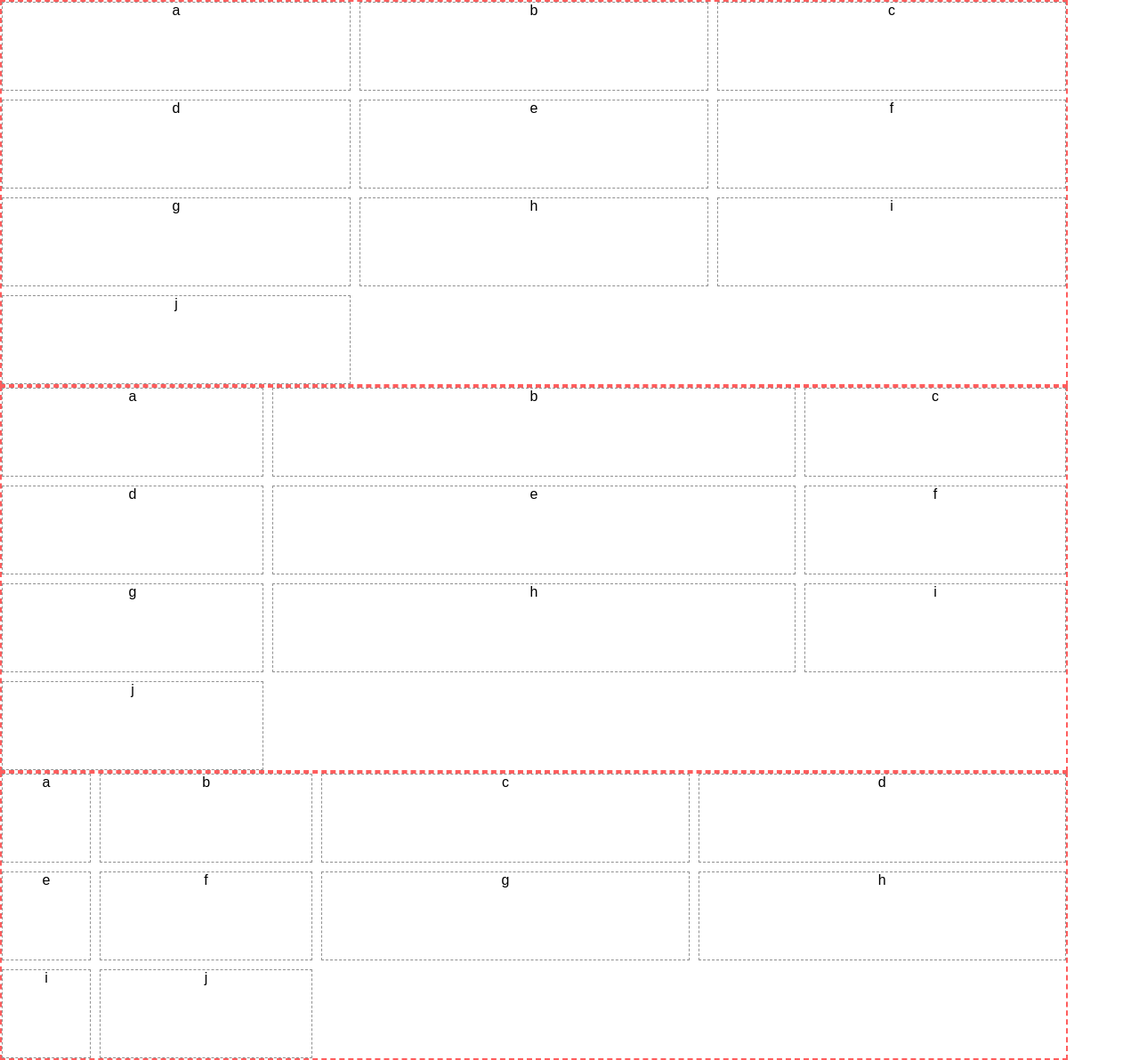
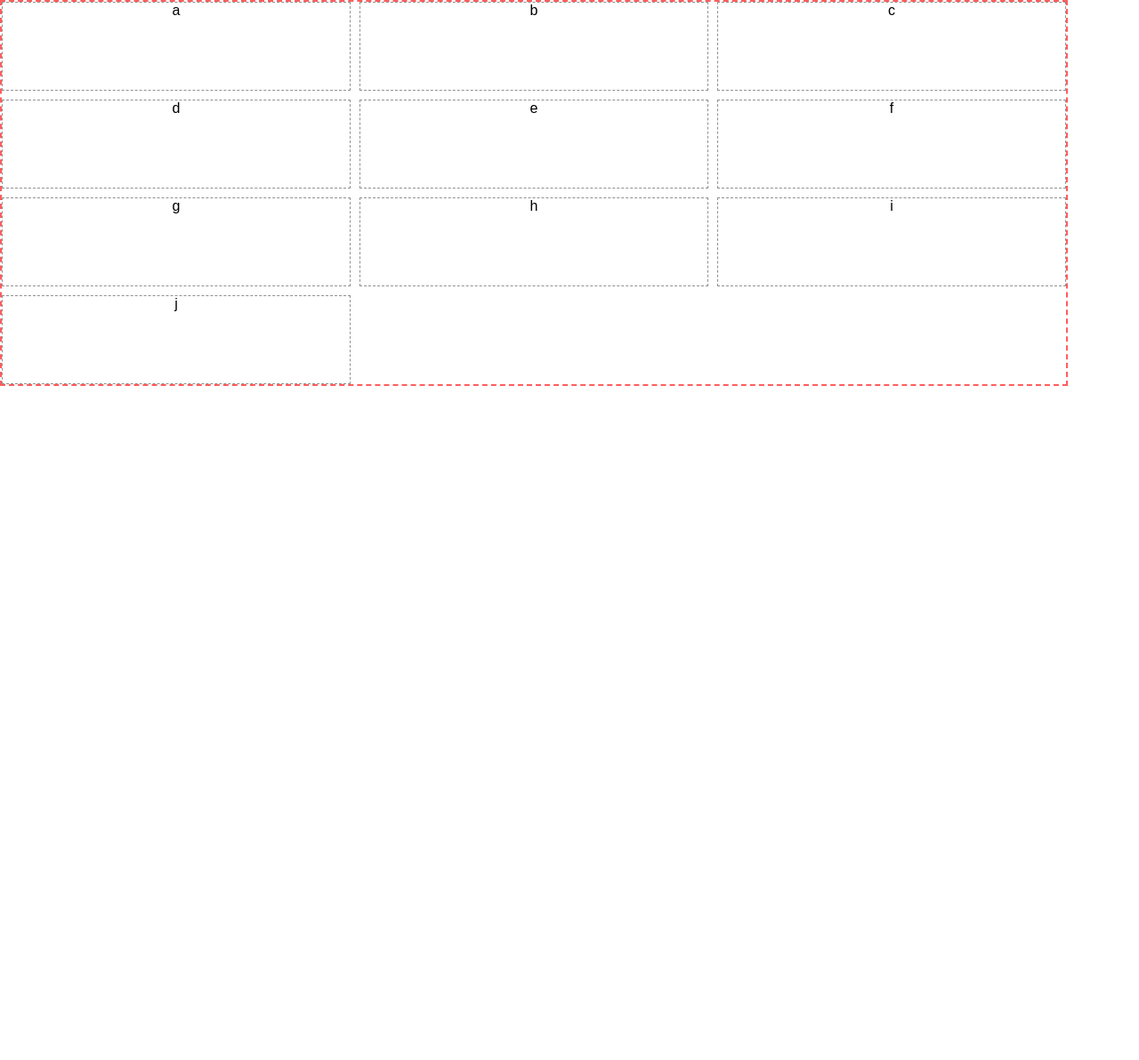
Before and after one commit to JVCasas/Curso_Em_Video, a PHP site: page / in a window 1280 px wide. Shown: the whole page at 89% size. After the commit the page ends 434 px from the top, so only its background shows below. Run offline with PHP 8.4, Linux system fonts and the light colour scheme.

Commit message:
Aula 10 Capítulo 28 Módulo 5 HTML

```diff
--- a/HTML5_e_CSS3/Exercicios/EX001_cap_28/index.html
+++ b/HTML5_e_CSS3/Exercicios/EX001_cap_28/index.html
@@ -19,29 +19,5 @@
         <div class="item">i</div>
         <div class="item">j</div>
     </div>
-    <div class="container-b">
-        <div class="item">a</div>
-        <div class="item">b</div>
-        <div class="item">c</div>
-        <div class="item">d</div>
-        <div class="item">e</div>
-        <div class="item">f</div>
-        <div class="item">g</div>
-        <div class="item">h</div>
-        <div class="item">i</div>
-        <div class="item">j</div>
-    </div>
-    <div class="container-c">
-        <div class="item">a</div>
-        <div class="item">b</div>
-        <div class="item">c</div>
-        <div class="item">d</div>
-        <div class="item">e</div>
-        <div class="item">f</div>
-        <div class="item">g</div>
-        <div class="item">h</div>
-        <div class="item">i</div>
-        <div class="item">j</div>
-    </div>
 </body>
 </html>
--- a/HTML5_e_CSS3/Exercicios/EX001_cap_28/styles/style.css
+++ b/HTML5_e_CSS3/Exercicios/EX001_cap_28/styles/style.css
@@ -22,35 +22,10 @@ div.container {
     place-items: stretch stretch;
     place-content: stretch stretch;
     grid-template: repeat(3, 100px) / repeat(3, 1fr);
-    /* repeat() função que repete valores */
-    /* repeat(numero de repetições, valor para repetir) */
-    /* xfr - valor que trabalha o tamanho do container por fração (o tamanho total do container é representado pela soma total fr dos itens */
-
-}
-
-div.container-b {
-    display: grid;
-    width: 1200px;
-    gap: 10px;
-    border: 2px dashed #ff5d5d;
-    grid-auto-rows: 100px;
-    grid-auto-columns: 100px;
-    place-items: stretch stretch;
-    place-content: stretch stretch;
-    grid-template: repeat(3, 100px) / 1fr 2fr 1fr;
-}
-
-div.container-c {
-    display: grid;
-    width: 1200px;
-    gap: 10px;
-    border: 2px dashed #ff5d5d;
-    grid-auto-rows: 100px;
-    grid-auto-columns: 100px;
-    place-items: stretch stretch;
-    place-content: stretch stretch;
-    grid-template: repeat(3, 100px) / 100px 20% 1fr 1fr;
-    /* frações em caso de mistura de valores contabilizam o total do espaço restante */
+    grid-auto-flow: row;
+    /* Controla o flow de adições de elementos no grid */
+    /* row -> adiciona novos itens a partir de linhas (itens seguem o fluxo de linha) */
+    /* column -> adiciona novos itens a partir de colunas (itens seguem o fluxo de coluna) */
 }
 
 div.item {
```
